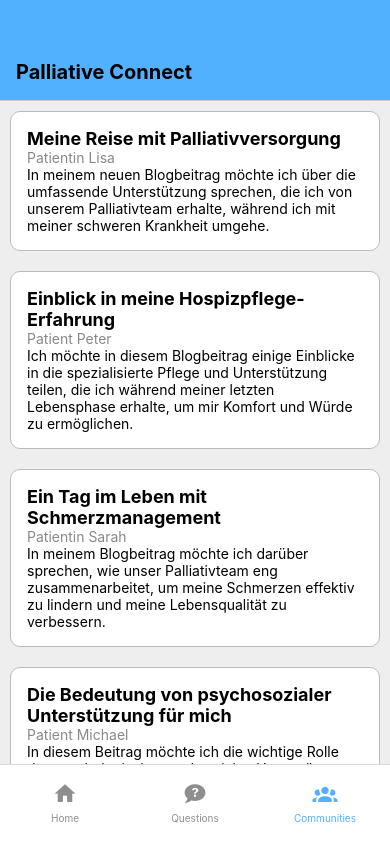
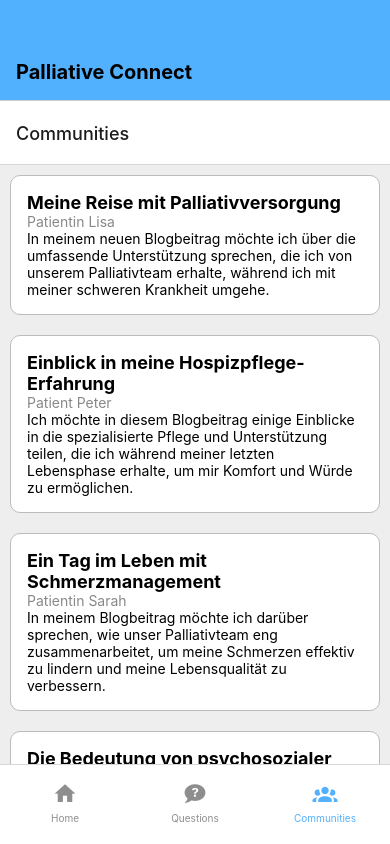
Before and after one commit to simon-metzler/palliative-connect, a React Native app: screen /Communities in a window 390 px wide. Built offline with nearby package versions, Linux system fonts and the light colour scheme.

Commit message:
worked on communities

```diff
--- a/components/bottom-tabs.js
+++ b/components/bottom-tabs.js
@@ -1,9 +1,9 @@
 import  { StyleSheet } from 'react-native';
 import { createBottomTabNavigator } from '@react-navigation/bottom-tabs';
 import MaterialCommunityIcons from 'react-native-vector-icons/MaterialCommunityIcons';
-import Communities from '../screens/communities';
 import QuestionPortal from '../screens/question-portal';
 import HomeStack from '../routes/homeStack';
+import CommunitiesStack from '../routes/communitiesStack';
 
 const Tab = createBottomTabNavigator();
 
@@ -40,7 +40,7 @@ const BottomTabs = () => {
       <Tab.Screen
 
         name="Communities"
-        component={Communities}
+        component={CommunitiesStack}
         options={{
           tabBarLabel: 'Communities',
           tabBarIcon: ({ color, size }) => (
--- /dev/null
+++ b/components/post.js
@@ -0,0 +1,39 @@
+import React from 'react';
+import { View, Text, StyleSheet } from 'react-native';
+
+const Post = ({ route }) => {
+
+    const { item } = route.params;
+
+    return (
+        <View style={styles.container}>
+            <Text style={styles.title}>{ item.title }</Text>
+            <Text style={styles.author}>Von { item.author }</Text>
+            <Text style={styles.text}>{ item.text }</Text>
+        </View>
+    );
+};
+
+
+const styles = StyleSheet.create({
+    container: {
+        padding: 16,
+        margin: 10,
+        backgroundColor: "#fff",
+    },
+    title: {
+        fontSize: 18,
+        fontWeight: "bold",
+    },
+    author: {
+        marginTop: 10,
+        fontSize: 14,
+        color: "#888",
+    },
+    text: {
+        marginTop: 20,
+        fontSize: 16,
+    }
+});
+
+export default Post;
--- a/components/postPreview.js
+++ b/components/postPreview.js
@@ -1,12 +1,14 @@
-import { StyleSheet, View, Text } from 'react-native';
+import { StyleSheet, View, Text, TouchableOpacity } from 'react-native';
 
-const PostPreview = ( { item } ) => {
+const PostPreview = ( { item, navigation } ) => {
     return (
-        <View style={styles.post}>
-            <Text style={styles.title}>{ item.title }</Text>
-            <Text style={styles.author}>{ item.author }</Text>
-            <Text>{ item.text }</Text>
-        </View>
+        <TouchableOpacity onPress={() => navigation.navigate("Post", { item: item })}>
+            <View style={styles.post}>
+                <Text style={styles.title}>{ item.title }</Text>
+                <Text style={styles.author}>{ item.author }</Text>
+                <Text>{ item.text }</Text>
+            </View>
+        </TouchableOpacity>
     );
 }
 
--- a/package.json
+++ b/package.json
@@ -18,7 +18,10 @@
     "react-native": "0.73.6",
     "react-native-safe-area-context": "4.8.2",
     "react-native-screens": "~3.29.0",
-    "react-navigation-stack": "^2.10.4"
+    "react-navigation-stack": "^2.10.4",
+    "react-native-web": "~0.19.6",
+    "react-dom": "18.2.0",
+    "@expo/metro-runtime": "~3.1.3"
   },
   "devDependencies": {
     "@babel/core": "^7.20.0"
--- /dev/null
+++ b/routes/communitiesStack.js
@@ -0,0 +1,17 @@
+import { createNativeStackNavigator } from '@react-navigation/native-stack';
+import Communities from '../screens/communities';
+import Post from '../components/post';
+
+const NativeStack = createNativeStackNavigator();
+
+const CommunitiesStack = () => {
+    return (
+            <NativeStack.Navigator>
+                <NativeStack.Screen name="Communities" component={Communities} options={{title: "Communities"}}/>
+                <NativeStack.Screen name="Post" component={Post} options={{title: "Post"}}/>
+            </NativeStack.Navigator>
+    );
+}
+
+
+export default CommunitiesStack;
--- a/screens/question-portal.js
+++ b/screens/question-portal.js
@@ -35,9 +35,7 @@ const QuestionPortal = () => {
               )}
 
             />
-
             <TextInput style={styles.input} placeholder="Stelle eine Frage..." value={questionInput} onChangeText={setQuestionsInput} onSubmitEditing={() => addQuestion(questionInput)} />
-
         </View>
     );
 }
```
Also changed, not shown: 1 other file (tests, documents, lock files or other folders).
